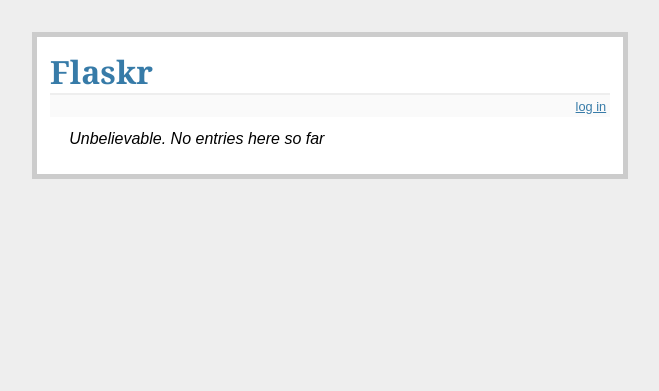
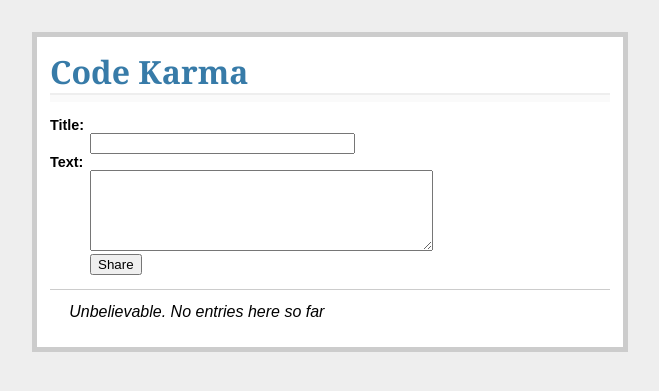
Before and after one commit to liorhar/codekarma, a Flask app: page / in a window 1280 px wide. Shown: the top 391 px of the page, without its empty margins (310-969 px from the left). Run offline with Flask 2, Linux system fonts and the light colour scheme; data that the repository does not hold is empty.

Commit message:
remove login functionality

```diff
--- a/codekarma_tests.py
+++ b/codekarma_tests.py
@@ -32,7 +32,7 @@ class CodeKarmaTestCase(unittest.TestCase):
         assert 'No entries here so far' in rv.data
 
 
-    def test_messages(self):
+    def messages(self):
         """Test that messages work"""
         rv = self.app.post('/add', data=dict(
             title='<Hello>',
--- a/templates/layout.html
+++ b/templates/layout.html
@@ -1,14 +1,9 @@
 <!doctype html>
-<title>Flaskr</title>
+<title>Code Karma</title>
 <link rel=stylesheet type=text/css href="{{ url_for('static', filename='style.css') }}">
 <div class=page>
-  <h1>Flaskr</h1>
+  <h1>Code Karma</h1>
   <div class=metanav>
-  {% if not session.logged_in %}
-    <a href="{{ url_for('login') }}">log in</a>
-  {% else %}
-    <a href="{{ url_for('logout') }}">log out</a>
-  {% endif %}
   </div>
   {% for message in get_flashed_messages() %}
     <div class=flash>{{ message }}</div>
--- a/templates/show_entries.html
+++ b/templates/show_entries.html
@@ -1,6 +1,5 @@
 {% extends "layout.html" %}
 {% block body %}
-  {% if session.logged_in %}
     <form action="{{ url_for('add_entry') }}" method=post class=add-entry>
       <dl>
         <dt>Title:
@@ -10,7 +9,6 @@
         <dd><input type=submit value=Share>
       </dl>
     </form>
-  {% endif %}
   <ul class=entries>
   {% for entry in entries %}
     <li><h2>{{ entry.title }}</h2>{{ entry.text|safe }}
```
Also changed, not shown: templates/login.html (deleted, +0 -14 lines).
